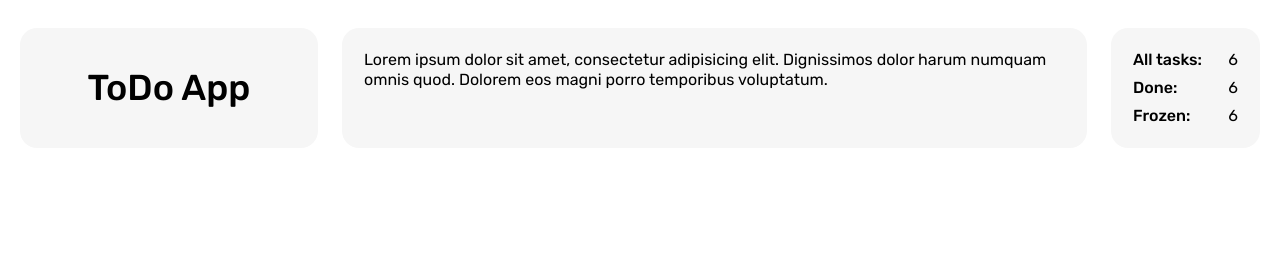
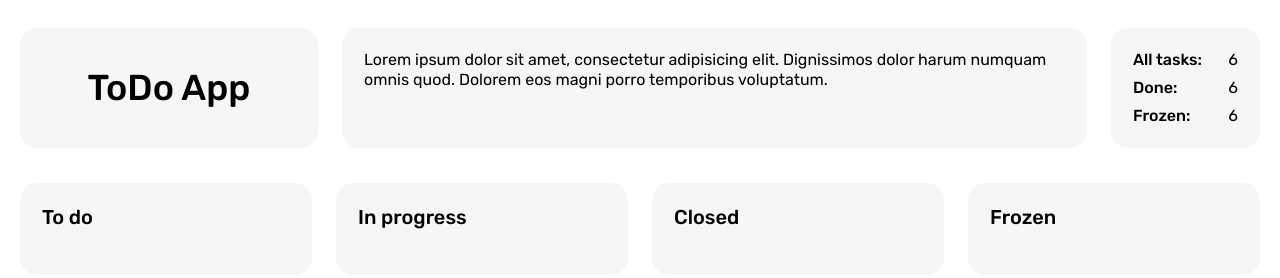
Before and after one commit to tolstosheev/MyToDoApp, a website built with Vite: page index.html in a window 1280 px wide. Built offline with nearby package versions, Linux system fonts and the light colour scheme.

Commit message:
container todos + adaptive

```diff
--- a/index.html
+++ b/index.html
@@ -8,7 +8,6 @@
     <title>MyToDoApp</title>
   </head>
   <body>
-    <main class="main">
       <header class="header">
         <section class="header__title">
           <h1 class="header__title__item">ToDo App</h1>
@@ -31,6 +30,43 @@
           </div>
         </section>
       </header>
-    </main>
+      <main class="main">
+        <section class="main__container">
+          <div class="main__container__header">
+            <h4 class="main__container__header__title">To do</h4>
+            <div class="main__container__header__button">
+              <button>+</button>
+            </div>
+
+          </div>
+        </section>
+        <section class="main__container">
+          <div class="main__container__header">
+            <h4 class="main__container__header__title">In progress</h4>
+            <div class="main__container__header__button">
+              <button>+</button>
+            </div>
+
+          </div>
+        </section>
+        <section class="main__container">
+          <div class="main__container__header">
+            <h4 class="main__container__header__title">Closed</h4>
+            <div class="main__container__header__button">
+              <button>+</button>
+            </div>
+
+          </div>
+        </section>
+        <section class="main__container">
+          <div class="main__container__header">
+            <h4 class="main__container__header__title">Frozen</h4>
+            <div class="main__container__header__button">
+              <button>+</button>
+            </div>
+
+          </div>
+        </section>
+      </main>
   </body>
 </html>
--- a/src/scss/components/header.scss
+++ b/src/scss/components/header.scss
@@ -31,10 +31,6 @@
 
     @include container.header-container;
 
-    @include adaptive.phones{
-      padding: 10px;
-    }
-
     &__item{
       @include font-mix.on-rubik-medium-black-font(36px);
 
@@ -50,10 +46,6 @@
 
   &__description{
     @include container.header-container;
-
-    @include adaptive.phones{
-      padding: 10px;
-    }
 
     @include adaptive.tablets{
       grid-row: 2;
@@ -71,10 +63,6 @@
     row-gap: 8px;
 
     @include container.header-container;
-
-    @include adaptive.phones{
-      padding: 10px;
-    }
 
     &__item{
       display: grid;
--- a/src/scss/components/main.scss
+++ b/src/scss/components/main.scss
@@ -1,10 +1,65 @@
+@use '../mixins/fonts' as font-mix;
 @use '../mixins/adaptive' as adaptive;
 
-.main{
-  padding: 28px 20px;
-  font-family: "Rubik", sans-serif;
+:root {
+  --opacity: 0;
+}
+
+.main {
+  display: grid;
+  grid-template-columns: repeat(4, 1fr);
+  padding-top: 35px;
+  column-gap: 24px;
+
+  @include adaptive.laptop {
+    grid-template-columns: repeat(2, 1fr);
+    grid-template-rows: repeat(2, 1fr);
+    row-gap: 24px;
+  }
 
   @include adaptive.phones{
-    padding: 28px 10px;
+    grid-template-columns: 1fr;
+    grid-template-rows: repeat(4, 1fr);
+    row-gap: 12px;
+  }
+
+  &__container {
+    display: grid;
+    grid-template-rows: repeat(2, 1fr);
+    padding: 22px;
+    background-color: #f6f6f6;
+    border-radius: 17px;
+
+    &:hover{
+      --opacity: 1;
+    }
+
+    &__header{
+      display: grid;
+      grid-template-columns: repeat(2, 1fr);
+      align-items: center;
+      height: 24px;
+
+      &__title{
+        @include font-mix.on-rubik-medium-black-font(20px);
+      }
+
+      &__button{
+        display: grid;
+        justify-content: end;
+        align-items: center;
+
+        button {
+          opacity: var(--opacity);
+          transition: opacity .25s ease;
+          width: 24px;
+          height: 24px;
+          background-color: #67cb65;
+          border-radius: 15px;
+          color: #ffffff;
+          text-align: center;
+        }
+      }
+    }
   }
 }
--- a/src/scss/mixins/_header-container.scss
+++ b/src/scss/mixins/_header-container.scss
@@ -1,5 +1,10 @@
+@use 'adaptive' as adaptive;
+
 @mixin header-container {
   padding: 22px;
   background-color: #f6f6f6;
   border-radius: 17px;
+  @include adaptive.phones{
+    padding: 10px;
+  }
 }
--- a/src/style.scss
+++ b/src/style.scss
@@ -1,3 +1,13 @@
 @use "scss/reset";
 @use "scss/components/header";
 @use "scss/components/main";
+@use 'scss/mixins/adaptive' as adaptive;
+
+body {
+  padding: 28px 20px;
+  font-family: "Rubik", sans-serif;
+
+  @include adaptive.phones{
+    padding: 28px 10px;
+  }
+}
```
Also changed, not shown: src/scss/maps/color_maps.scss (deleted), src/scss/mixins/_colors.scss (deleted).
